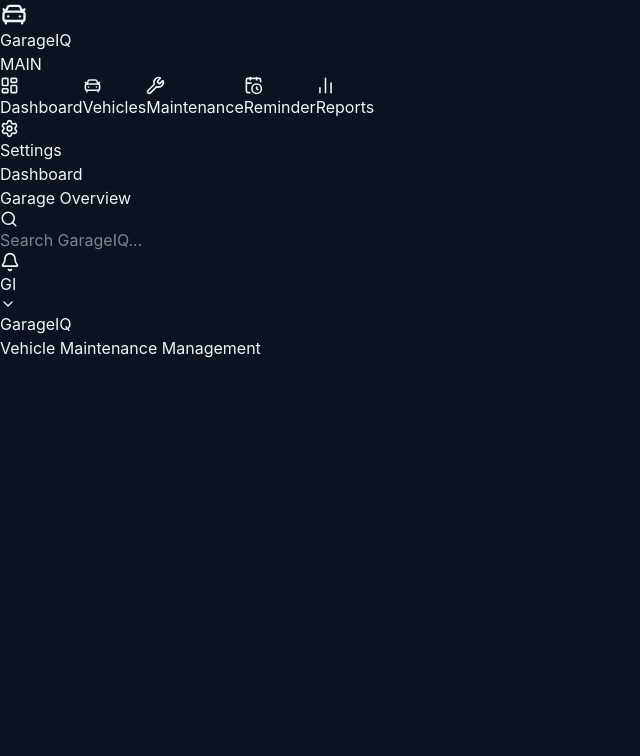
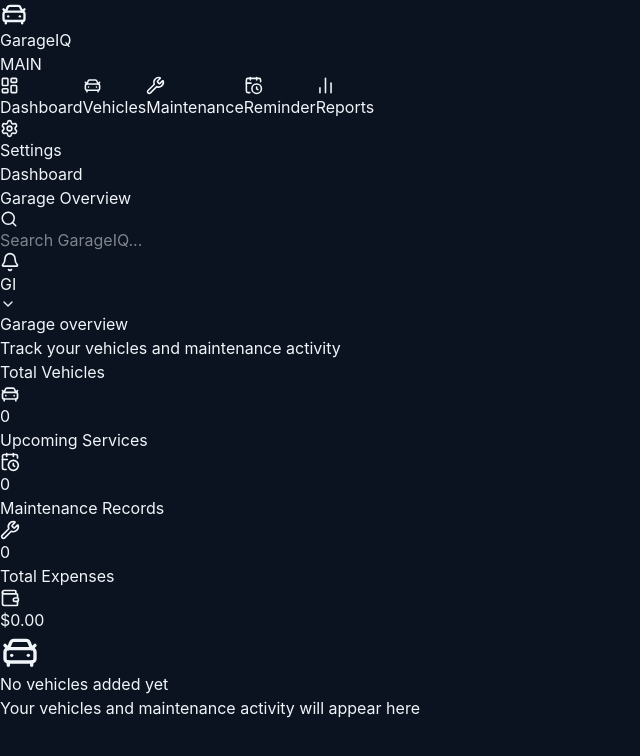
Before and after one commit to xTfTV/GarageIQ, a React (Vite) app in the folder src/renderer/: page / in a window 1280 px wide. Shown: the top 756 px of the page, without its empty margins (0-640 px from the left). Built offline with nearby package versions, Linux system fonts and the light colour scheme.

Commit message:
ft ✨ - Implementing the GarageIQ Dashboard

```diff
--- a/src/renderer/src/App.tsx
+++ b/src/renderer/src/App.tsx
@@ -1,5 +1,6 @@
 import Sidebar from './Components/Layout/Sidebar'
 import Topbar from './Components/Layout/Topbar'
+import Dashboard from './Pages/Dashboard'
 
 function App(): React.JSX.Element {
   return (
@@ -14,9 +15,7 @@ function App(): React.JSX.Element {
 
         {/* Page content */}
         <main className="flex-1 overflow-y-auto p-8">
-          <h1 className="text-3xl font-bold">GarageIQ</h1>
-
-          <p className="mt-3 text-[#94a3b8]">Vehicle Maintenance Management</p>
+          <Dashboard />
         </main>
       </div>
     </div>
--- a/src/renderer/src/Pages/Dashboard.tsx
+++ b/src/renderer/src/Pages/Dashboard.tsx
@@ -0,0 +1,48 @@
+import { CarFront, CalendarClock, Wrench, Wallet } from 'lucide-react'
+
+const stats = [
+  { label: 'Total Vehicles', value: '0', icon: CarFront },
+  { label: 'Upcoming Services', value: '0', icon: CalendarClock },
+  { label: 'Maintenance Records', value: '0', icon: Wrench },
+  { label: 'Total Expenses', value: '$0.00', icon: Wallet }
+]
+
+function Dashboard(): React.JSX.Element {
+  return (
+    <div className="space-y-8">
+      <div>
+        <h1 className="text-3xl font-bold">Garage overview</h1>
+        <p className="mt-2 text-[#94a3b8]">Track your vehicles and maintenance activity</p>
+      </div>
+
+      <section className="grid grid-cols-1 gap-5 md:grid-cols-2 xl:grid-cols-4">
+        {stats.map((stat) => {
+          const Icon = stat.icon
+
+          return (
+            <div key={stat.label} className="rounded-xl border border-[#253244] bg-[#151e2b] p-6">
+              <div className="flex items-center justify-between">
+                <p className="text-sm text-[#94a3b8]">{stat.label}</p>
+                <Icon size={20} className="text-[#14b8a6]" />
+              </div>
+
+              <h2 className="mt-4 text-3xl font-bold">{stat.value}</h2>
+            </div>
+          )
+        })}
+      </section>
+
+      <section className="rounded-xl border border-[#253244] bg-[#151e2b] p-12 text-center">
+        <CarFront size={40} className="mx-auto text-[#14b8a6]" />
+
+        <h2 className="mt-4 text-xl font-semibold">No vehicles added yet</h2>
+
+        <p className="mt-2 text-[#94a3b8]">
+          Your vehicles and maintenance activity will appear here
+        </p>
+      </section>
+    </div>
+  )
+}
+
+export default Dashboard
```
